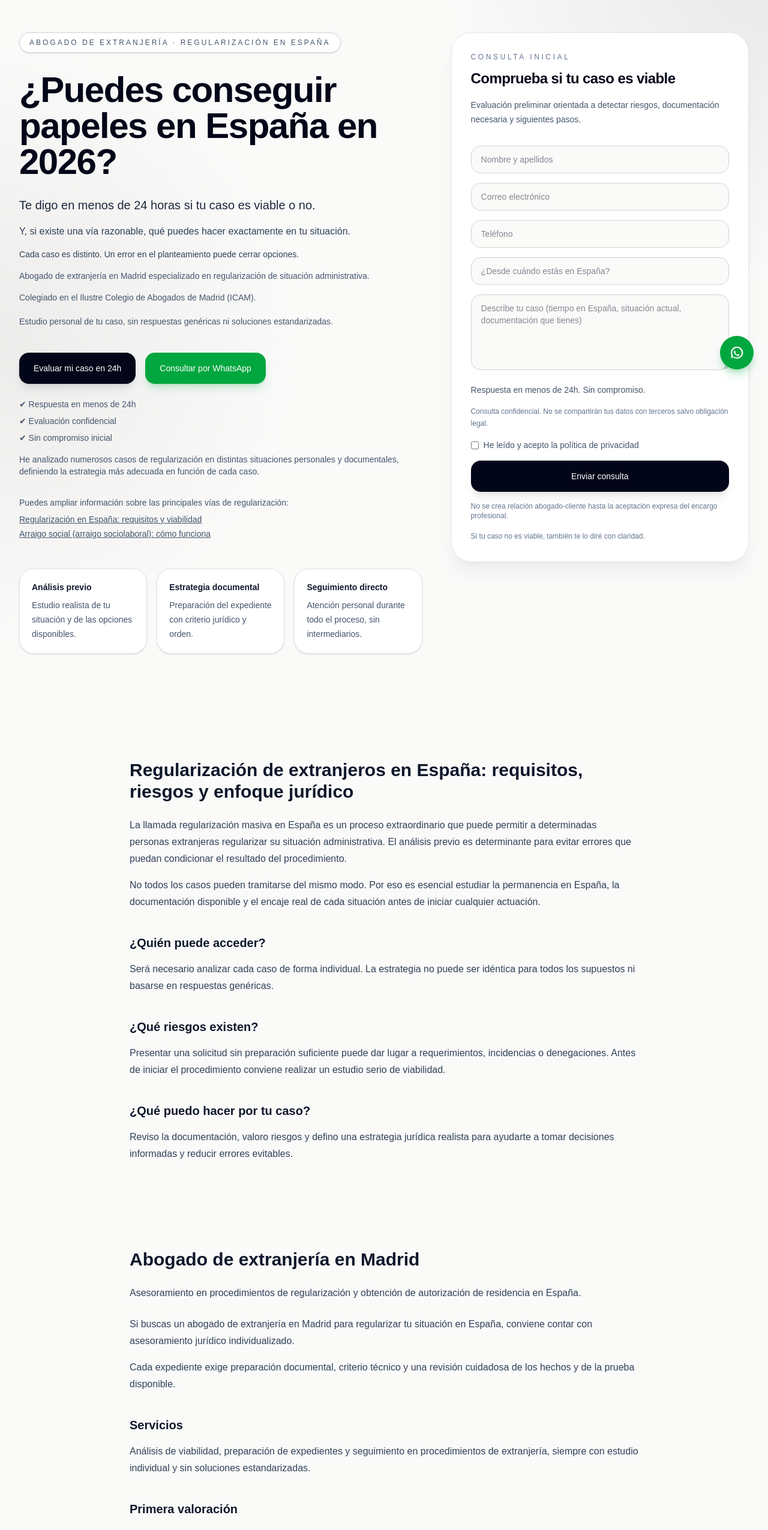
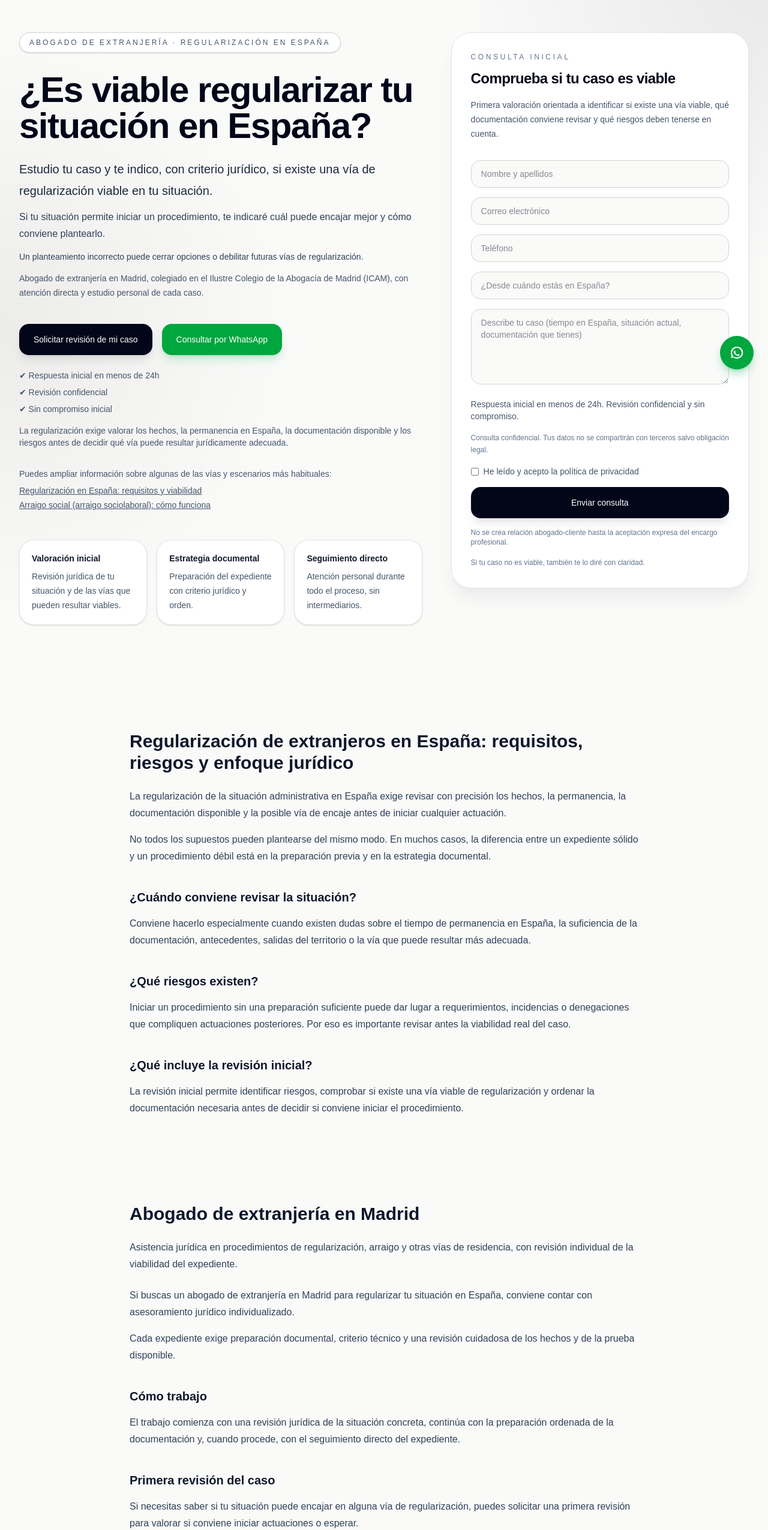
Before and after one commit to HugoAG73/hugo-alonso-web, a Next.js app: page / in a window 1280 px wide. Shown: the part 160-2711 px from the top of the page at 60% size. Built offline with nearby package versions, Linux system fonts and the light colour scheme.

Commit message:
Version final home

```diff
--- a/app/page.tsx
+++ b/app/page.tsx
@@ -106,34 +106,23 @@ export default function Home() {
             </div>
 
             <h1 className="mt-8 max-w-4xl text-4xl font-semibold tracking-tight text-slate-950 lg:text-6xl">
-              ¿Puedes conseguir papeles en España en 2026?
+              ¿Es viable regularizar tu situación en España?
             </h1>
 
             <p className="mt-6 max-w-2xl text-xl leading-9 text-slate-800">
-              Te digo en menos de 24 horas si tu caso es viable o no.
+              Estudio tu caso y te indico, con criterio jurídico, si existe una vía de regularización viable en tu situación.
             </p>
 
             <p className="mt-3 max-w-2xl text-base leading-7 text-slate-700">
-              Y, si existe una vía razonable, qué puedes hacer exactamente en tu
-              situación.
+              Si tu situación permite iniciar un procedimiento, te indicaré cuál puede encajar mejor y cómo conviene plantearlo.
             </p>
 
             <p className="mt-3 max-w-2xl text-sm leading-6 text-slate-700">
-              Cada caso es distinto. Un error en el planteamiento puede cerrar
-              opciones.
+              Un planteamiento incorrecto puede cerrar opciones o debilitar futuras vías de regularización.
             </p>
 
             <p className="mt-3 max-w-2xl text-sm leading-6 text-slate-600">
-              Abogado de extranjería en Madrid especializado en regularización de situación administrativa.
-            </p>
-
-            <p className="mt-3 max-w-2xl text-sm leading-6 text-slate-600">
-              Colegiado en el Ilustre Colegio de Abogados de Madrid (ICAM).
-            </p>
-
-            <p className="mt-4 max-w-2xl text-sm leading-6 text-slate-600">
-              Estudio personal de tu caso, sin respuestas genéricas ni
-              soluciones estandarizadas.
+              Abogado de extranjería en Madrid, colegiado en el Ilustre Colegio de la Abogacía de Madrid (ICAM), con atención directa y estudio personal de cada caso.
             </p>
 
             <div className="mt-10 flex flex-col gap-4 sm:flex-row">
@@ -141,7 +130,7 @@ export default function Home() {
                 href="#contacto"
                 className="inline-flex items-center justify-center rounded-2xl bg-slate-950 px-6 py-4 text-sm font-medium text-white shadow-lg shadow-slate-900/10 transition hover:-translate-y-0.5"
               >
-                Evaluar mi caso en 24h
+                Solicitar revisión de mi caso
               </a>
 
               <a
@@ -155,18 +144,18 @@ export default function Home() {
             </div>
 
             <div className="mt-6 flex flex-col gap-2 text-sm text-slate-600">
-              <div>✔ Respuesta en menos de 24h</div>
-              <div>✔ Evaluación confidencial</div>
+              <div>✔ Respuesta inicial en menos de 24h</div>
+              <div>✔ Revisión confidencial</div>
               <div>✔ Sin compromiso inicial</div>
             </div>
 
             <p className="mt-4 text-sm text-slate-600">
-  	      He analizado numerosos casos de regularización en distintas situaciones personales y documentales, definiendo la estrategia más adecuada en función de cada caso.
+              La regularización exige valorar los hechos, la permanencia en España, la documentación disponible y los riesgos antes de decidir qué vía puede resultar jurídicamente adecuada.
             </p>
 
             <div className="mt-8 space-y-2 text-sm text-slate-600">
               <p>
-    	       Puedes ampliar información sobre las principales vías de regularización:
+                Puedes ampliar información sobre algunas de las vías y escenarios más habituales:
               </p>
 
               <div className="flex flex-col gap-1 underline">
@@ -183,8 +172,8 @@ export default function Home() {
             <div className="mt-12 grid gap-4 sm:grid-cols-3">
               {[
                 [
-                  "Análisis previo",
-                  "Estudio realista de tu situación y de las opciones disponibles.",
+                  "Valoración inicial",
+                  "Revisión jurídica de tu situación y de las vías que pueden resultar viables.",
                 ],
                 [
                   "Estrategia documental",
@@ -223,8 +212,7 @@ export default function Home() {
             </h2>
 
             <p className="mt-4 text-sm leading-6 text-slate-600">
-              Evaluación preliminar orientada a detectar riesgos, documentación
-              necesaria y siguientes pasos.
+              Primera valoración orientada a identificar si existe una vía viable, qué documentación conviene revisar y qué riesgos deben tenerse en cuenta.
             </p>
 
             <form onSubmit={handleSubmit} className="mt-8 space-y-4">
@@ -273,12 +261,11 @@ export default function Home() {
               />
 
               <p className="text-sm text-slate-600">
-                Respuesta en menos de 24h. Sin compromiso.
+                Respuesta inicial en menos de 24h. Revisión confidencial y sin compromiso.
               </p>
 
               <p className="text-xs leading-5 text-slate-500">
-                Consulta confidencial. No se compartirán tus datos con terceros
-                salvo obligación legal.
+                Consulta confidencial. Tus datos no se compartirán con terceros salvo obligación legal.
               </p>
 
               <label className="flex items-start gap-2 text-sm text-slate-600">
@@ -326,43 +313,32 @@ export default function Home() {
         </h2>
 
         <p className="mt-6 leading-7 text-slate-700">
-          La llamada regularización masiva en España es un proceso
-          extraordinario que puede permitir a determinadas personas extranjeras
-          regularizar su situación administrativa. El análisis previo es determinante para evitar errores que puedan condicionar el resultado del procedimiento.
+          La regularización de la situación administrativa en España exige revisar con precisión los hechos, la permanencia, la documentación disponible y la posible vía de encaje antes de iniciar cualquier actuación.
         </p>
 
         <p className="mt-4 leading-7 text-slate-700">
-          No todos los casos pueden tramitarse del mismo modo. Por eso es
-          esencial estudiar la permanencia en España, la documentación
-          disponible y el encaje real de cada situación antes de iniciar
-          cualquier actuación.
+          No todos los supuestos pueden plantearse del mismo modo. En muchos casos, la diferencia entre un expediente sólido y un procedimiento débil está en la preparación previa y en la estrategia documental.
         </p>
 
         <h3 className="mt-10 text-xl font-semibold text-slate-900">
-          ¿Quién puede acceder?
+          ¿Cuándo conviene revisar la situación?
         </h3>
         <p className="mt-4 leading-7 text-slate-700">
-          Será necesario analizar cada caso de forma individual. La estrategia
-          no puede ser idéntica para todos los supuestos ni basarse en
-          respuestas genéricas.
+          Conviene hacerlo especialmente cuando existen dudas sobre el tiempo de permanencia en España, la suficiencia de la documentación, antecedentes, salidas del territorio o la vía que puede resultar más adecuada.
         </p>
 
         <h3 className="mt-10 text-xl font-semibold text-slate-900">
           ¿Qué riesgos existen?
         </h3>
         <p className="mt-4 leading-7 text-slate-700">
-          Presentar una solicitud sin preparación suficiente puede dar lugar a
-          requerimientos, incidencias o denegaciones. Antes de iniciar el
-          procedimiento conviene realizar un estudio serio de viabilidad.
+          Iniciar un procedimiento sin una preparación suficiente puede dar lugar a requerimientos, incidencias o denegaciones que compliquen actuaciones posteriores. Por eso es importante revisar antes la viabilidad real del caso.
         </p>
 
         <h3 className="mt-10 text-xl font-semibold text-slate-900">
-          ¿Qué puedo hacer por tu caso?
+          ¿Qué incluye la revisión inicial?
         </h3>
         <p className="mt-4 leading-7 text-slate-700">
-          Reviso la documentación, valoro riesgos y defino una estrategia
-          jurídica realista para ayudarte a tomar decisiones informadas y
-          reducir errores evitables.
+          La revisión inicial permite identificar riesgos, comprobar si existe una vía viable de regularización y ordenar la documentación necesaria antes de decidir si conviene iniciar el procedimiento.
         </p>
       </section>
 
@@ -372,7 +348,7 @@ export default function Home() {
         </h2>
 
         <p className="mt-6 leading-7 text-slate-700">
-          Asesoramiento en procedimientos de regularización y obtención de autorización de residencia en España.
+          Asistencia jurídica en procedimientos de regularización, arraigo y otras vías de residencia, con revisión individual de la viabilidad del expediente.
         </p>
 
         <p className="mt-6 leading-7 text-slate-700">
@@ -387,20 +363,17 @@ export default function Home() {
         </p>
 
         <h3 className="mt-10 text-xl font-semibold text-slate-900">
-          Servicios
+          Cómo trabajo
         </h3>
         <p className="mt-4 leading-7 text-slate-700">
-          Análisis de viabilidad, preparación de expedientes y seguimiento en
-          procedimientos de extranjería, siempre con estudio individual y sin
-          soluciones estandarizadas.
+          El trabajo comienza con una revisión jurídica de la situación concreta, continúa con la preparación ordenada de la documentación y, cuando procede, con el seguimiento directo del expediente.
         </p>
 
         <h3 className="mt-10 text-xl font-semibold text-slate-900">
-          Primera valoración
+          Primera revisión del caso
         </h3>
         <p className="mt-4 leading-7 text-slate-700">
-          Puedes contactar para una revisión inicial de tu caso y determinar si
-          existe una vía razonable para iniciar el procedimiento.
+          Si necesitas saber si tu situación puede encajar en alguna vía de regularización, puedes solicitar una primera revisión para valorar si conviene iniciar actuaciones o esperar.
         </p>
       </section>
 
@@ -411,7 +384,7 @@ export default function Home() {
               Contacto
             </div>
             <h2 className="mt-4 text-3xl font-semibold tracking-tight text-slate-950">
-              Consulta abogado de extranjería en Madrid
+              Consulta con abogado de extranjería en Madrid
             </h2>
             <p className="mt-6 max-w-xl text-base leading-7 text-slate-600">
               Si deseas una revisión profesional de tu situación, puedes
```
Lines whose indentation alone changed are shown as unchanged.
